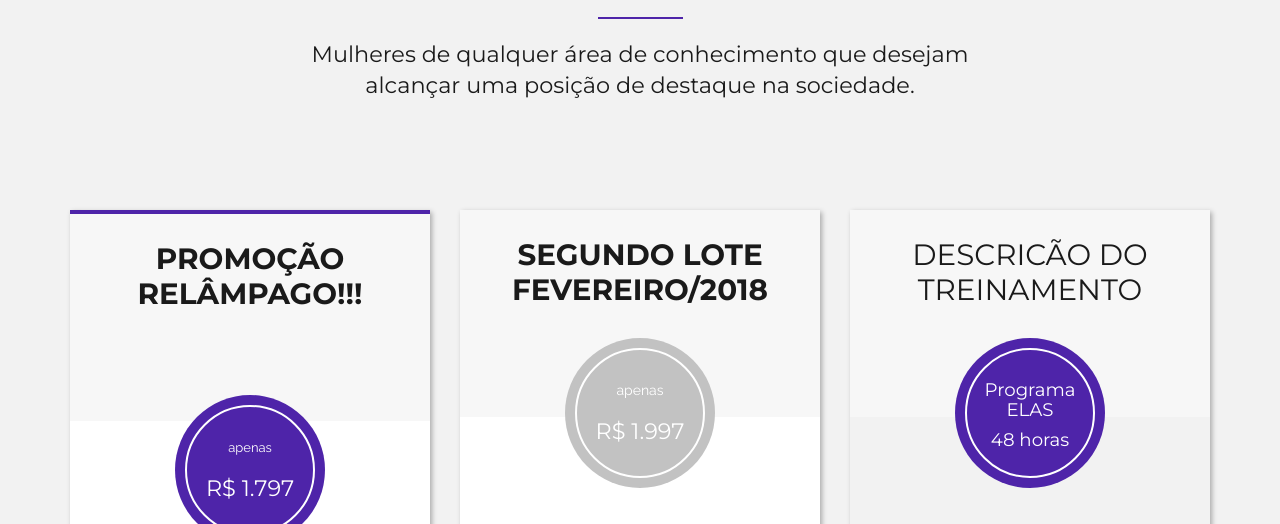
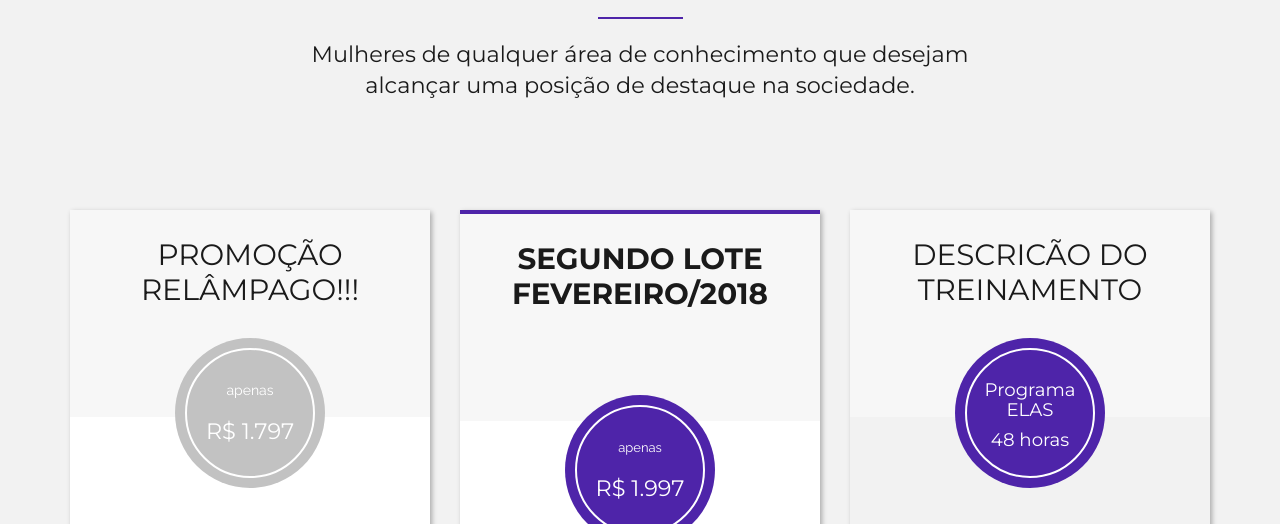
Before and after one commit to ProgramaELAS/ProgramaELAS-Website, a plain HTML site: page SP.html in a window 1280 px wide. Shown: the part 198-722 px from the top of the page. Drawn offline with nearby package versions, Linux system fonts and the light colour scheme; some packages are replaced by stand-ins of ours; a script that the page names is missing.

Commit message:
Acabou a promo relâmpago de SP - 08/fev/2018

```diff
--- a/SP.html
+++ b/SP.html
@@ -64,12 +64,12 @@
 
                             <div class="col-md-4 col-sm-12">
                                 <div class="pricing_item">
-				    <div class="pricing_top_border"></div>
+				    <!-- <div class="pricing_top_border"></div> -->
                                     <div class="pricing_head p-top-30 p-bottom-100 text-center">
-                                        <h3 class="text-uppercase"><strong>PROMOÇÃO RELÂMPAGO!!!</strong></h3>
+                                        <h3 class="text-uppercase">PROMOÇÃO RELÂMPAGO!!!</h3>
                                     </div>
-                                    <div class="pricing_price_border text-center" style="margin-top: 40px; color:purple">
-                                        <div class="pricing_price">
+                                    <div class="pricing_price_bordergrey text-center" style="margin-top: 40px; color:purple">
+                                        <div class="pricing_pricegrey">
                                             <p class="text-white">apenas</p>
                                             <h4 class="text-white">R$ 1.797</h4>
                                         </div>
@@ -81,15 +81,14 @@
                                         </ul>
 
 					    <div style="width:100%;padding-left:20%">
-   <!-- INICIO FORMULARIO BOTAO PAGSEGURO -->
+   <!--
     <form action="https://pagseguro.uol.com.br/checkout/v2/payment.html" method="post" onsubmit="PagSeguroLightbox(this); return false;">
-    <!-- NÃO EDITE OS COMANDOS DAS LINHAS ABAIXO -->
     <input type="hidden" name="code" value="2BCD0F5FF1F12A6994EECFA34864FFB4" />
     <input type="hidden" name="iot" value="button" />
     <input type="image" src="https://stc.pagseguro.uol.com.br/public/img/botoes/pagamentos/120x53-comprar-roxo.gif" name="submit" alt="Pague com PagSeguro - é rápido, grátis e seguro!" />
     </form>
     <script type="text/javascript" src="https://stc.pagseguro.uol.com.br/pagseguro/api/v2/checkout/pagseguro.lightbox.js"></script>
-    <!-- FINAL FORMULARIO BOTAO PAGSEGURO -->
+   -->
 					    </div>
 
                                     </div>
@@ -100,12 +99,12 @@
 
  <div class="col-md-4 col-sm-12">
                                 <div class="pricing_item sm-m-top-30">
-				    <!-- <div class="pricing_top_border"></div> -->
+				    <div class="pricing_top_border"></div>
                                     <div class="pricing_head p-top-30 p-bottom-100 text-center">
                                         <h3 class="text-uppercase"><strong>SEGUNDO LOTE FEVEREIRO/2018</strong></h3>
                                     </div>
-                                    <div class="pricing_price_bordergrey text-center" style="margin-top: 40px;">
-                                        <div class="pricing_pricegrey">
+                                    <div class="pricing_price_border text-center" style="margin-top: 40px;">
+                                        <div class="pricing_price">
                                             <p class="text-white">apenas</p>
                                             <h4 class="text-white">R$ 1.997</h4>
                                         </div>
@@ -113,7 +112,6 @@
 
                                     <div class="pricing_body bg-white p-top-110 p-bottom-60">
 
-<!--
 			<div style="width:100%;padding-left:20%">
 <form action="https://pagseguro.uol.com.br/checkout/v2/payment.html" method="post" onsubmit="PagSeguroLightbox(this); return false;">
 <input type="hidden" name="code" value="0E809D24E7E76391140EBFBD526076BE" />
@@ -122,7 +120,6 @@
 </form>
 <script type="text/javascript" src="https://stc.pagseguro.uol.com.br/pagseguro/api/v2/checkout/pagseguro.lightbox.js"></script>
 			</div>
--->
                                         <ul>
                                         <li><i class="fa fa-check-circle text-primary"></i>Garanta sua vaga! <br/>De <strong>02/JAN/2018</strong> até <strong>23/FEV/2018</strong></li>
                                         </ul>
```
